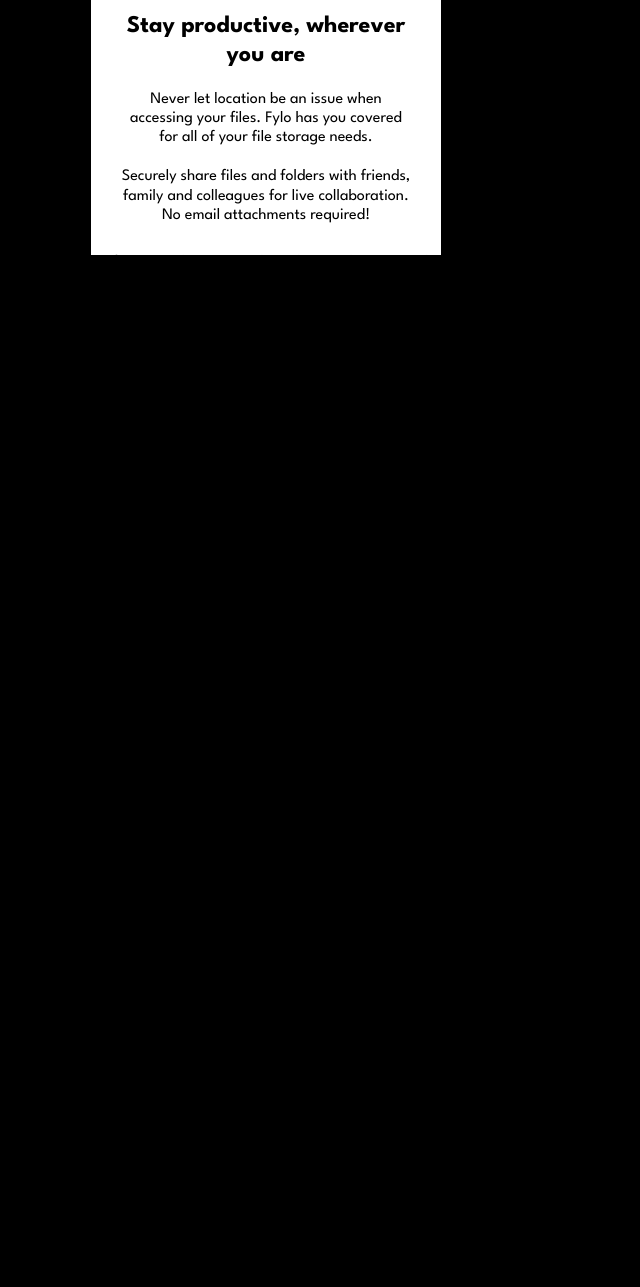
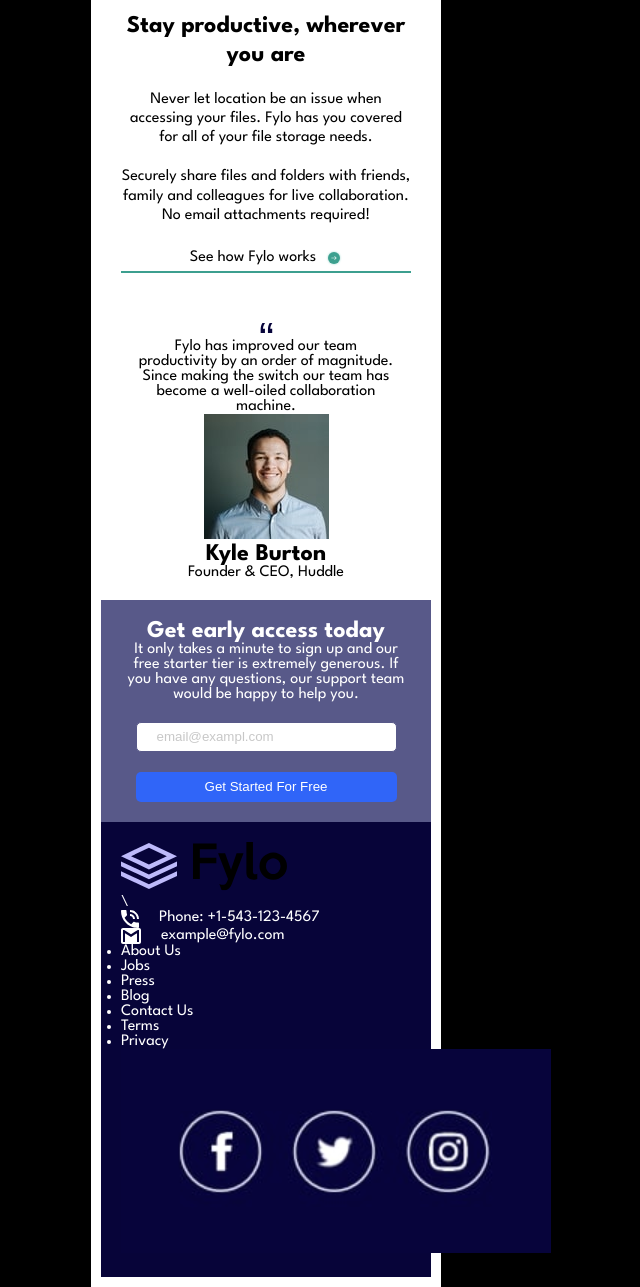
Before and after one commit to AlexeyKramarchuk/fylo-landing-page, a plain HTML site: page index.html in a window 1280 px wide. Shown: the part 972-2259 px from the top of the page, without its empty margins (374-1014 px from the left). Before the commit the page ends 1272 px from the top, so only its background shows below. Drawn offline with Linux system fonts and the light colour scheme.

Commit message:
third-commit

```diff
--- a/index.html
+++ b/index.html
@@ -33,61 +33,66 @@
   <input type="text" class="promo-input" placeholder="Enter your email...">
   <button class="promo-btn">Get Started</button>
   </section>
-  <section class="promo">
+  <section class="promo subpromo">
     <img src="./images/illustration-2.svg" alt="promo-img" class="promo-img">
     <h2 class="promo-header">Stay productive, wherever you are</h2>
-    <p class="promo-text">Never let location be an issue when accessing your files. Fylo has you
+      <p class="promo-text">Never let location be an issue when accessing your files. Fylo has you
       covered for all of your file storage needs.</p>
       <p class="promo-text">Securely share files and folders with friends, family and colleagues for
-        live collaboration. No email attachments required!</p>
+      live collaboration. No email attachments required!</p>
+      <div class="row">
+        <p class="show">See how Fylo works</p>
+        <img src="./images/icon-arrow.svg" alt="arrow" class="arrow">
+      </div>
+      <div class="card">
+        <div class="card-quotes">
+          <img src="./images/icon-quotes.svg" alt="">
+          <p class="review">Fylo has improved our team productivity by an order of magnitude. Since
+            making the switch our team has become a well-oiled collaboration machine.</p>
+            <div class="autor">
+              <img src="./images/avatar-testimonial.jpg" alt="" class="profil-logo">
+              <h2 class="name">Kyle Burton</h2>
+              <p class="job-title">Founder & CEO, Huddle</p>
+            </div>
+        </div>
+      </div>
   </section>
+  <footer class="subfooter">
+    <h2 class="subfooter-header">Get early access today</h2>
+    <p class="subfooter-text">It only takes a minute to sign up and our free starter tier is extremely generous.
+      If you have any questions, our support team would be happy to help you.</p>
+      <input type="text" class="promo-input" placeholder="email@exampl.com">
+  <button class="promo-btn">Get Started For Free</button>
+  </footer>
+  <footer class="main-footer">
+    <img src="./images/logo.svg" alt="logo" class="footer-logo">
+    <div class="contacts">\
+      <div class="phone">
+        <img src="./images/icon-phone.svg" alt="phone icon">
+        <p class="phone-number">Phone: +1-543-123-4567</p>
+      </div>
+      <div class="email">
+        <img src="./images/icon-email.svg" alt="email icon">
+        <p class="email-adres">example@fylo.com</p>
+      </div>
+    </div>
+    <ul class="footer-menu">
+      <li>About Us</li>
+      <li>Jobs</li>
+      <li>Press</li>
+      <li>Blog</li>
+    </ul>
+    <ul class="submenu">
+      <li>Contact Us</li>
+      <li>Terms</li>
+      <li>Privacy</li>
+    </ul>
+    <div class="footer-logos">
+      <img src="./images/social-icon.png" alt="">
+    </div>
+  </footer>
 </main>
 
 
 </body>
 </html>
-
-
-
-
-
-
-
-
-
-
-
-
-
-
-
-
-
-
-
-See how Fylo works
-
-Fylo has improved our team productivity by an order of magnitude. Since
-making the switch our team has become a well-oiled collaboration machine.
-
-Kyle Burton
-Founder & CEO, Huddle
-
-Get early access today
-
-It only takes a minute to sign up and our free starter tier is extremely generous.
-If you have any questions, our support team would be happy to help you.
-
-Get Started For Free
-
-Phone: +1-543-123-4567
-example@fylo.com
-
-About Us
-Jobs
-Press
-Blog
-
-Contact Us
-Terms
-Privacy
--- a/style/style.scss
+++ b/style/style.scss
@@ -47,6 +47,7 @@ body {
     .promo {
         text-align: center;
         padding: 20px;
+
         &-img {
             width: 100%;
             margin-top: 50px;
@@ -75,5 +76,39 @@ body {
             border: none;
             cursor: pointer;
         }
+        .row {
+            margin-top: 20px;
+            padding: 5px;
+            display: flex;
+            justify-content: center;
+            gap: 10px;
+            border-bottom: 2px solid $moderate-cyan;
+        }
+        .card {
+            margin: auto;
+            margin-top: 50px;
+            width: 90%;
+            background-color: $white;
+        }
+    }
+    .subfooter {
+        margin: auto;
+        padding: 20px;
+        background-color: $desaturated-blue;
+        color:$white;
+        text-align: center;
+    }
+    .main-footer {
+        background-color: $very-dark-blue;
+        color: $white;
+        padding: 20px;
+        .phone {
+            display: flex;
+            gap: 20px;
+        }
+        .email {
+            display: flex;
+            gap: 20px;
+        }
     }
 }
```
Also changed, not shown: images/social-icon.png (added), style/style.css, 1 other file.
